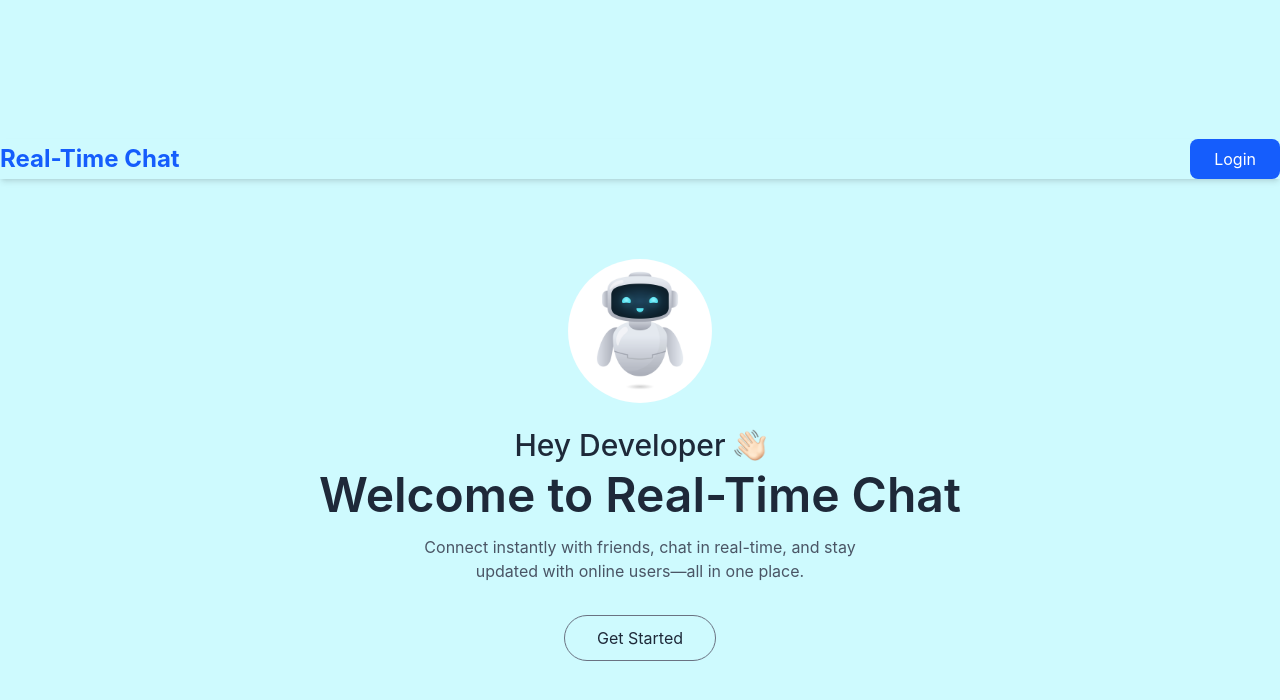
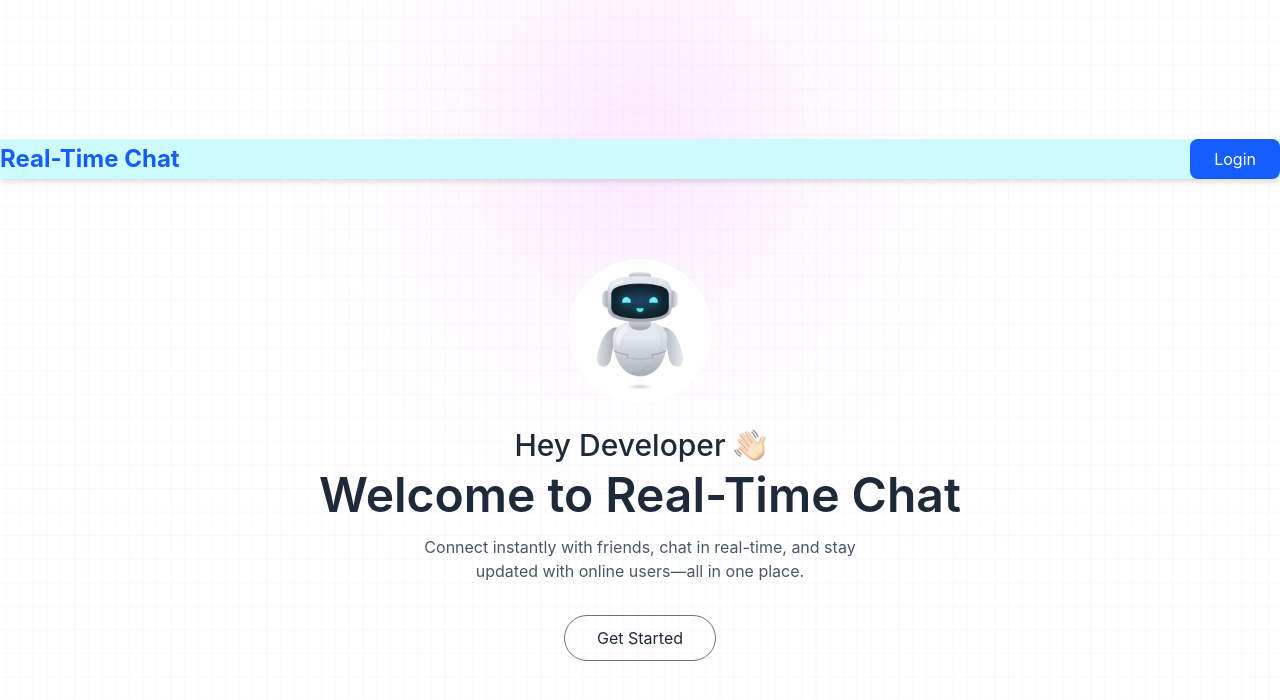
Before and after one commit to Yuvraj0904/chat-app, a React (Vite) app in the folder client/: page / in a window 1280 px wide. Shown: the top 700 px of the page. Built offline with nearby package versions, Linux system fonts and the light colour scheme; no server answers.

Commit message:
final commit

```diff
--- a/client/src/pages/Home.jsx
+++ b/client/src/pages/Home.jsx
@@ -1,12 +1,13 @@
 import React from "react";
 import Navbar from "../components/Navbar";
 import Header from "../components/Header";
-
+import bgImg from "../assets/bg_img.png";
 const Home = () => {
   return (
     <div
+      style={{ backgroundImage: `url(${bgImg})` }}
       className='flex flex-col items-center justify-center min-h-screen
-      bg-[url("/bg_img.png")] bg-cover bg-center bg-cyan-100'
+      bg-cover bg-center bg-cyan-100'
     >
       <Navbar />
       <Header />
```
